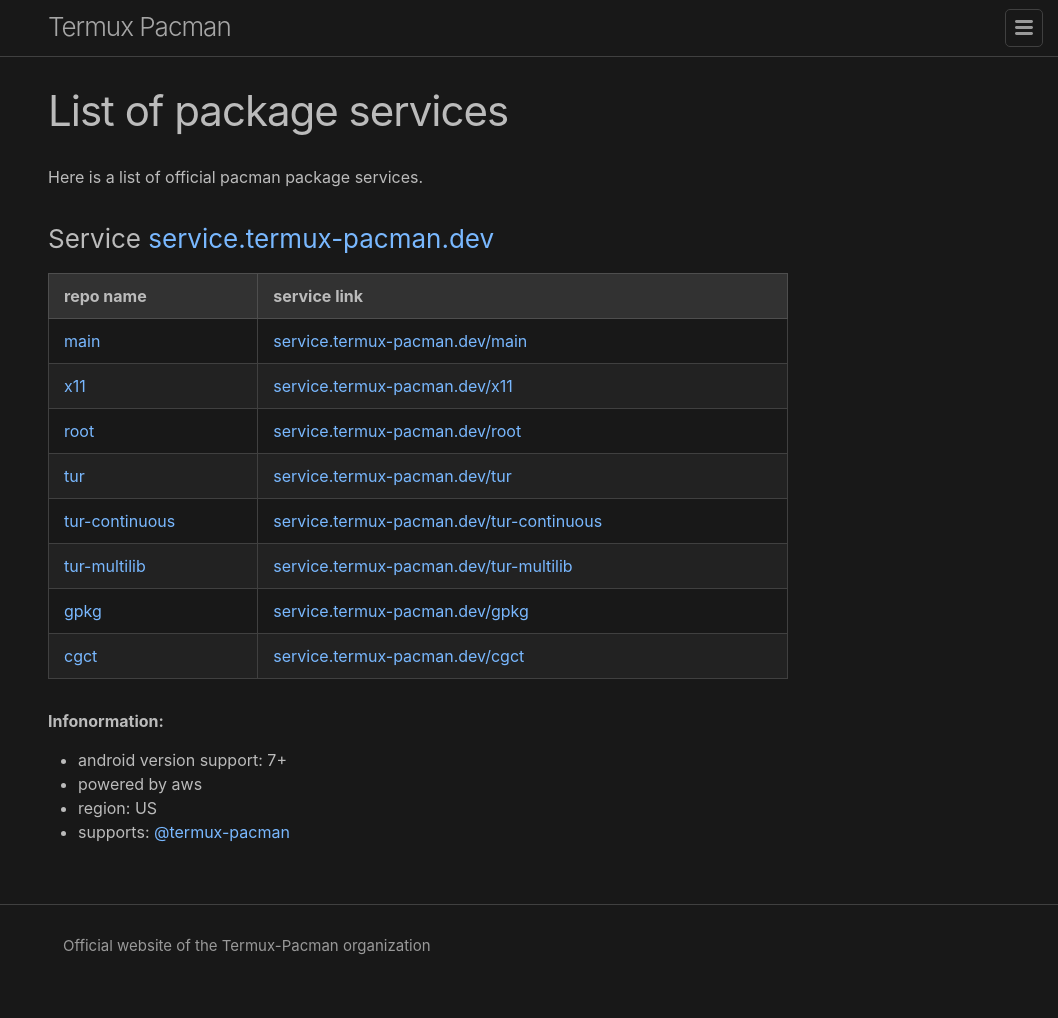
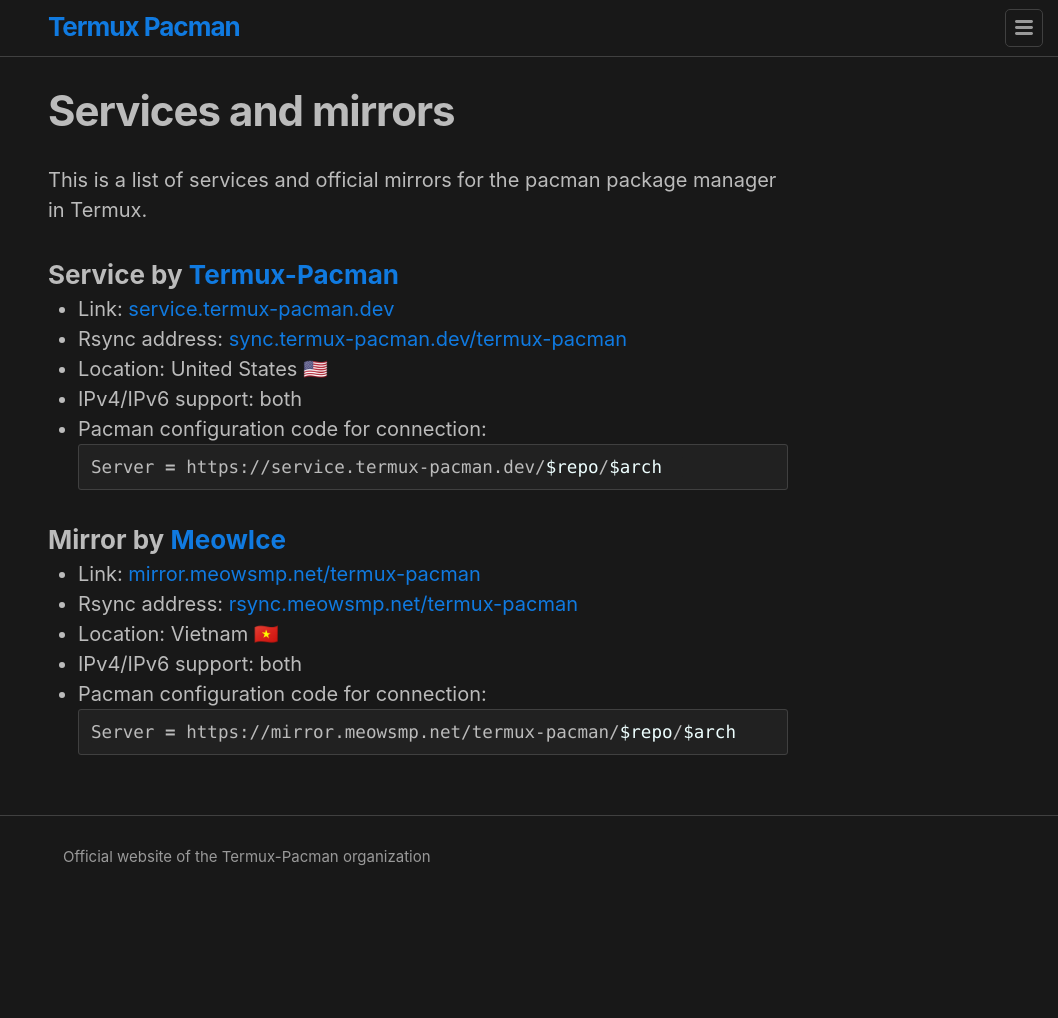
Before and after one commit to termux-pacman/termux-pacman.github.io, a Jekyll site: the page built from services/README.md, in a window 1280 px wide. Shown: the whole page, without its empty margins (222-1280 px from the left). Built offline with Jekyll 4.4.1, drawn with Linux system fonts in a browser that asks for light colours; after the commit the page ends 929 px from its top, so only the background shows below that.

Commit message:
Updates to the appearance and information on the site

````diff
--- a/_sass/_base.scss
+++ b/_sass/_base.scss
@@ -32,6 +32,7 @@
   min-height: 100vh;
   flex-direction: column;
   overflow-wrap: break-word;
+  font-size: 20px;
 }
 
 
@@ -39,7 +40,6 @@
 /**
  * Set `margin-bottom` to maintain vertical rhythm
  */
-h1, h2, h3, h4, h5, h6,
 p, blockquote, pre,
 ul, ol, dl, figure,
 %vertical-rhythm {
@@ -103,7 +103,7 @@
  * Headings
  */
 h1, h2, h3, h4, h5, h6 {
-  font-weight: $base-font-weight;
+  font-weight: bold;
 }
 
 
@@ -120,7 +120,6 @@
   }
 
   &:hover {
-    color: $link-hover-color;
     text-decoration: underline;
   }
 
--- a/_sass/_layout.scss
+++ b/_sass/_layout.scss
@@ -16,6 +16,7 @@
   letter-spacing: -1px;
   margin-bottom: 0;
   float: left;
+  font-weight: bold;
 
   @include media-query($on-palm) {
     padding-right: 45px;
@@ -24,6 +25,9 @@
   &,
   &:visited {
     color: $site-title-color;
+  }
+  &:hover {
+    text-decoration: none;
   }
 }
 
--- a/_sass/skins/auto.scss
+++ b/_sass/skins/auto.scss
@@ -14,7 +14,7 @@
 $lm-brand-color-light:     lighten($lm-brand-color, 40%) !default;
 $lm-brand-color-dark:      darken($lm-brand-color, 25%) !default;
 
-$lm-site-title-color:      $lm-brand-color-dark !default;
+$lm-site-title-color:      #107ae0 !default;
 
 $lm-text-color:            #111111 !default;
 $lm-background-color:      #fdfdfd !default;
@@ -110,14 +110,14 @@
 $dm-brand-color-light:     lighten($dm-brand-color, 5%) !default;
 $dm-brand-color-dark:      darken($dm-brand-color, 35%) !default;
 
-$dm-site-title-color:      $dm-brand-color-light !default;
+$dm-site-title-color:      #107ae0 !default;
 
 $dm-text-color:            #bbbbbb !default;
 $dm-background-color:      #181818 !default;
 $dm-code-background-color: #212121 !default;
 
-$dm-link-base-color:       #79b8ff !default;
-$dm-link-visited-color:    $dm-link-base-color !default;
+$dm-link-base-color:       #107ae0 !default;
+$dm-link-visited-color:    #58a2e9 !default;
 $dm-link-hover-color:      $dm-text-color !default;
 
 $dm-border-color-01:       $dm-brand-color-dark !default;
--- a/services/README.md
+++ b/services/README.md
@@ -1,26 +1,27 @@
 ---
 layout: page
-title: List of package services
+title: Services and mirrors
 permalink: /services/
 ---
 
-Here is a list of official pacman package services.
+This is a list of services and official mirrors for the pacman package manager in Termux.
 
-### Service [service.termux-pacman.dev](https://service.termux-pacman.dev/)
+### Service by [Termux-Pacman](https://github.com/termux-pacman)
+- Link: [service.termux-pacman.dev](https://service.termux-pacman.dev)
+- Rsync address: [sync.termux-pacman.dev/termux-pacman](rsync://sync.termux-pacman.dev/termux-pacman/)
+- Location: United States 🇺🇸
+- IPv4/IPv6 support: both
+- Pacman configuration code for connection:
+  ```sh
+  Server = https://service.termux-pacman.dev/$repo/$arch
+  ```
 
-repo name | service link
---- | --- | ---
-[main](https://github.com/termux-pacman/termux-packages/tree/master/packages) | [service.termux-pacman.dev/main](https://service.termux-pacman.dev/main)
-[x11](https://github.com/termux-pacman/termux-packages/tree/master/x11-packages) | [service.termux-pacman.dev/x11](https://service.termux-pacman.dev/x11)
-[root](https://github.com/termux-pacman/termux-packages/tree/master/root-packages) | [service.termux-pacman.dev/root](https://service.termux-pacman.dev/root)
-[tur](https://github.com/termux-pacman/tur/tree/master/tur) | [service.termux-pacman.dev/tur](https://service.termux-pacman.dev/tur)
-[tur-continuous](https://github.com/termux-pacman/tur/tree/master/tur-continuous) | [service.termux-pacman.dev/tur-continuous](https://service.termux-pacman.dev/tur-continuous)
-[tur-multilib](https://github.com/termux-pacman/tur/tree/master/tur-multilib) | [service.termux-pacman.dev/tur-multilib](https://service.termux-pacman.dev/tur-multilib)
-[gpkg](https://github.com/termux-pacman/glibc-packages/tree/main/gpkg) | [service.termux-pacman.dev/gpkg](https://service.termux-pacman.dev/gpkg)
-[cgct](https://github.com/termux-pacman/glibc-packages/tree/main/cgct) | [service.termux-pacman.dev/cgct](https://service.termux-pacman.dev/cgct)
-
-**Infonormation:**
-- android version support: 7+
-- powered by aws
-- region: US
-- supports: [@termux-pacman](https://github.com/termux-pacman)
+### Mirror by [MeowIce](https://github.com/MeowIce)
+- Link: [mirror.meowsmp.net/termux-pacman](https://mirror.meowsmp.net/termux-pacman)
+- Rsync address: [rsync.meowsmp.net/termux-pacman](rsync://rsync.meowsmp.net/termux-pacman/)
+- Location: Vietnam 🇻🇳
+- IPv4/IPv6 support: both
+- Pacman configuration code for connection:
+  ```sh
+  Server = https://mirror.meowsmp.net/termux-pacman/$repo/$arch
+  ```
````
Also changed, not shown: README.md (+25 -29 lines), groups/README.md (+1 -1 lines).
